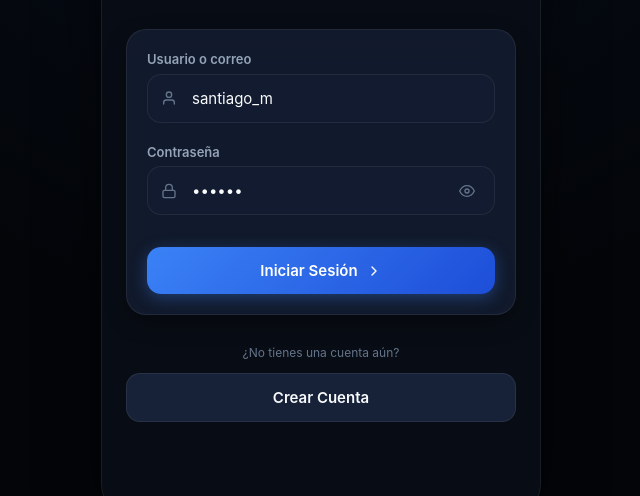
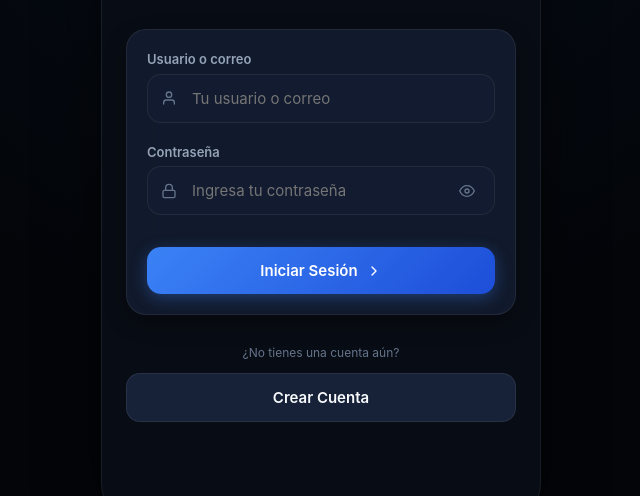
Before and after one commit to andresescobar0056/GastosApp, a plain HTML site: page index.html in a window 1280 px wide. Shown: the part 304-800 px from the top of the page, without its empty margins (319-959 px from the left). Drawn offline with Linux system fonts and the light colour scheme; no server answers.

Commit message:
Quitar usuario y contraseña de ejemplo precargados en el login
Co-Authored-By: Claude Opus 5.5 <noreply@anthropic.com>

```diff
--- a/index.html
+++ b/index.html
@@ -94,7 +94,7 @@
                   <label class="form-label" for="loginUsername">Usuario o correo</label>
                   <div class="form-input-wrapper">
                     <svg viewBox="0 0 24 24" class="icon icon-sm form-input-icon"><path d="M20 21v-2a4 4 0 0 0-4-4H8a4 4 0 0 0-4 4v2"></path><circle cx="12" cy="7" r="4"></circle></svg>
-                    <input type="text" id="loginUsername" class="form-input has-icon" placeholder="ej. santiago_m" value="santiago_m" required autocomplete="username">
+                    <input type="text" id="loginUsername" class="form-input has-icon" placeholder="Tu usuario o correo" required autocomplete="username">
                   </div>
                 </div>
 
@@ -102,7 +102,7 @@
                   <label class="form-label" for="loginPassword">Contraseña</label>
                   <div class="form-input-wrapper">
                     <svg viewBox="0 0 24 24" class="icon icon-sm form-input-icon"><rect x="3" y="11" width="18" height="11" rx="2" ry="2"></rect><path d="M7 11V7a5 5 0 0 1 10 0v4"></path></svg>
-                    <input type="password" id="loginPassword" class="form-input has-icon" style="padding-right:44px;" placeholder="Ingresa tu contraseña" value="123456" required autocomplete="current-password">
+                    <input type="password" id="loginPassword" class="form-input has-icon" style="padding-right:44px;" placeholder="Ingresa tu contraseña" required autocomplete="current-password">
                     <button type="button" class="pwd-toggle-btn" aria-label="Mostrar contraseña" onclick="togglePassword('loginPassword', this)">
                       <svg viewBox="0 0 24 24" class="icon icon-sm pwd-eye"><path d="M1 12s4-8 11-8 11 8 11 8-4 8-11 8-11-8-11-8z"></path><circle cx="12" cy="12" r="3"></circle></svg>
                       <svg viewBox="0 0 24 24" class="icon icon-sm pwd-eye-off" style="display:none;"><path d="M17.94 17.94A10.07 10.07 0 0 1 12 20c-7 0-11-8-11-8a18.45 18.45 0 0 1 5.06-5.94M9.9 4.24A9.12 9.12 0 0 1 12 4c7 0 11 8 11 8a18.5 18.5 0 0 1-2.16 3.19m-6.72-1.07a3 3 0 1 1-4.24-4.24"></path><line x1="1" y1="1" x2="23" y2="23"></line></svg>
@@ -138,7 +138,7 @@
               <form id="formRegister">
                 <div class="form-group">
                   <label class="form-label" for="regUsername">Nombre de usuario</label>
-                  <input type="text" id="regUsername" class="form-input" placeholder="ej. santiago_m" required autocomplete="username">
+                  <input type="text" id="regUsername" class="form-input" placeholder="Elige un nombre de usuario" required autocomplete="username">
                 </div>
 
                 <div class="form-group">
```
